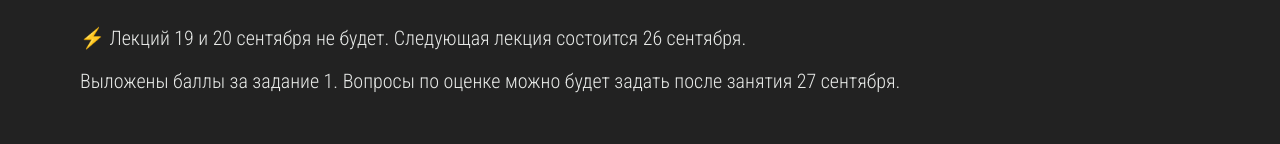
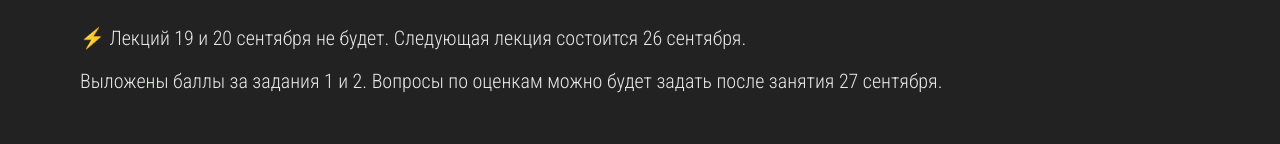
Before and after one commit to leppenen/ed_2022, a Vue app: page / in a window 1280 px wide. Shown: the part 396-540 px from the top of the page. Built offline with nearby package versions, Linux system fonts and the light colour scheme.

Commit message:
correct news

```diff
--- a/src/components/news-block.vue
+++ b/src/components/news-block.vue
@@ -8,6 +8,6 @@ import PageBlock from '@/components/ui/page-block.vue';
       Новости
     </template>
     <p>⚡ Лекций 19 и 20 сентября не будет. Следующая лекция состоится 26 сентября.</p>
-    <p>Выложены баллы за задание 1. Вопросы по оценке можно будет задать после занятия 27 сентября.</p>
+    <p>Выложены баллы за задания 1 и 2. Вопросы по оценкам можно будет задать после занятия 27 сентября.</p>
   </PageBlock>
 </template>
```
